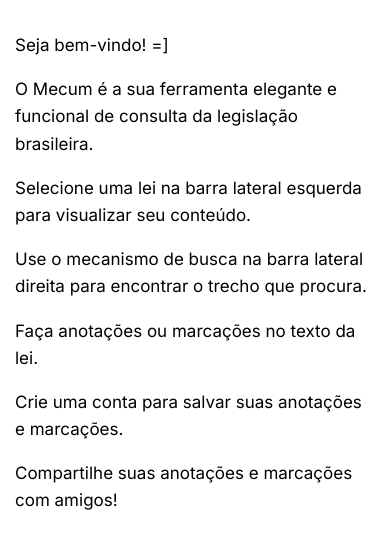
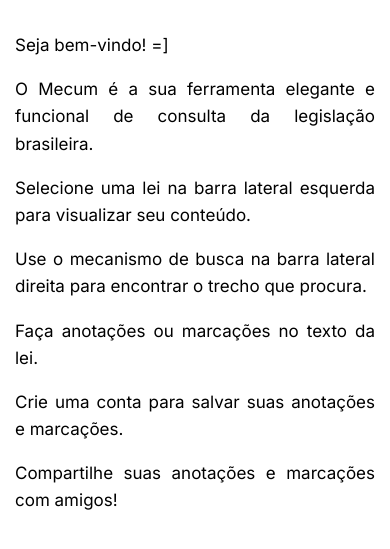
Before and after one commit to plsleite/Mecum, a Flask app: page / in a window 390 px wide. Shown: the top 549 px of the page. Run offline with Flask 3, Linux system fonts and the light colour scheme; some libraries are stand-ins or nearby versions; some web fonts are replaced.

Commit message:
Corpo de texto justificado e hifenizado.

```diff
--- a/static/style.css
+++ b/static/style.css
@@ -97,6 +97,12 @@ body {
   max-width: 70ch;
   width: 100%;
   margin: 0 auto;
+  text-align: justify; /* Justificação do texto */
+  -webkit-hyphens: auto; /* Hifenização para navegadores WebKit */
+     -ms-hyphens: auto; /* Hifenização para navegadores IE */
+         hyphens: auto; /* Hifenização padrão */
+  word-break: break-word; /* Quebra de palavra */
+  overflow-wrap: break-word; /* Quebra de linha */
 }
 
 /* Estilização do link "Mecum" */
@@ -308,10 +314,15 @@ a:focus {
 
 /* Ementa */
 .p-ementa {
-  text-align: left;
+  text-align: justify; /* Justificação do texto */
+  -webkit-hyphens: auto; /* Hifenização para navegadores WebKit */
+     -ms-hyphens: auto; /* Hifenização para navegadores IE */
+         hyphens: auto; /* Hifenização padrão */
   margin-left: 50%;
   transform: translateX(-50%);
   max-width: 50%;
+  word-break: break-word; /* Quebra de palavra */
+  overflow-wrap: break-word; /* Quebra de linha */
 }
 
 /* Preâmbulo */
@@ -323,19 +334,29 @@ a:focus {
 }
 
 .preambulo-content {
-  text-align: left;
+  text-align: justify; /* Justificação do texto */
+  -webkit-hyphens: auto; /* Hifenização para navegadores WebKit */
+     -ms-hyphens: auto; /* Hifenização para navegadores IE */
+         hyphens: auto; /* Hifenização padrão */
   margin-top: 10px;
+  word-break: break-word; /* Quebra de palavra */
+  overflow-wrap: break-word; /* Quebra de linha */
 }
 
 /* Parágrafos */
-.main-content p {
+.content p {
   margin-bottom: 15px;
   line-height: 1.6;
-  text-align: left;
+  text-align: justify; /* Justificação do texto */
+  -webkit-hyphens: auto; /* Hifenização para navegadores WebKit */
+     -ms-hyphens: auto; /* Hifenização para navegadores IE */
+         hyphens: auto; /* Hifenização padrão */
+  word-break: break-word; /* Quebra de palavra */
+  overflow-wrap: break-word; /* Quebra de linha */
   font-weight: normal;
 }
 
-.main-content p strong {
+.content p strong {
   font-weight: bold;
   color: var(--initial-element-color);
 }
@@ -408,6 +429,13 @@ a:focus {
     margin-left: 0;
     transform: none;
     max-width: 100%;
+    text-align: justify; /* Justificação no mobile */
+    hyphens: auto;
+  }
+
+  .preambulo-content {
+    text-align: justify; /* Justificação no mobile */
+    hyphens: auto;
   }
 
   .indent-level-2 .header-text,
```
Also changed, not shown: app.py (line endings or trailing spaces), static/script.js (line endings or trailing spaces), templates/index.html (line endings or trailing spaces).
